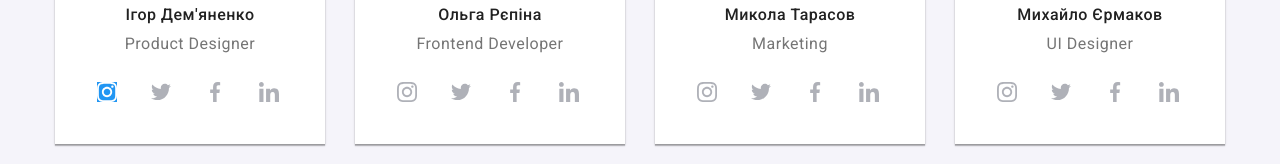
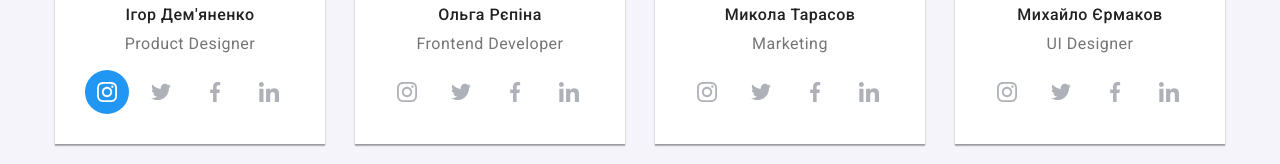
Before and after one commit to VahNaz/goit-markup-hw-04, a plain HTML site: page index.html in a window 1280 px wide. In both pictures the pointer is over the link 107 px from the left and 2162 px from the top of the page. Shown: the part 2071-2235 px from the top of the page. Drawn offline with nearby package versions, Linux system fonts and the light colour scheme.

Commit message:
Update styles.css

```diff
--- a/css/styles.css
+++ b/css/styles.css
@@ -332,9 +332,13 @@ body {
 }
 
 
+.social-list-item .social-list-link:hover,
+.social-list-item .social-list-link:focus {
+    background-color: var(--accent-color);
+}
+
 .social-list-item .social-list-icon:hover,
 .social-list-item .social-list-icon:focus {
-    background-color: var(--accent-color);
     fill: var(--dark-theme-text-color);
 }
 
```
